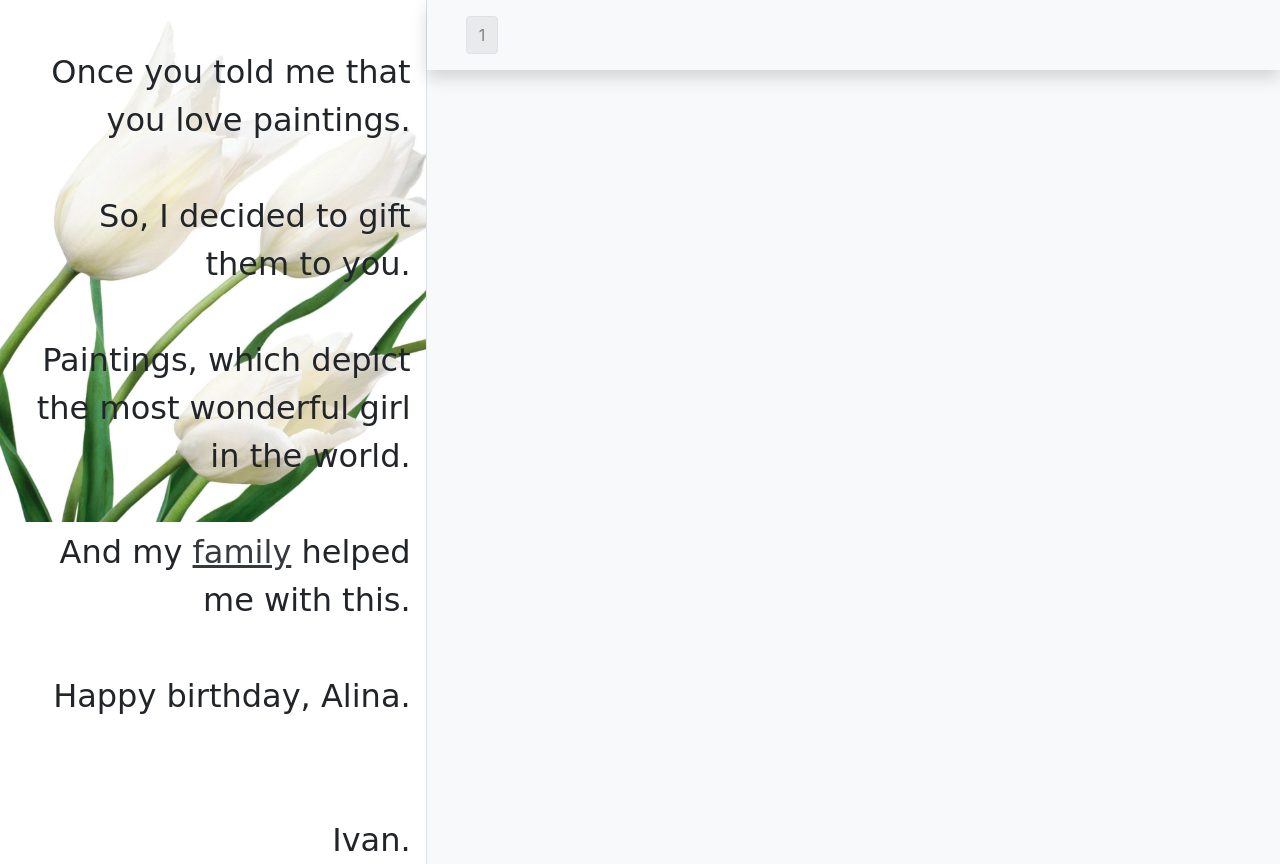
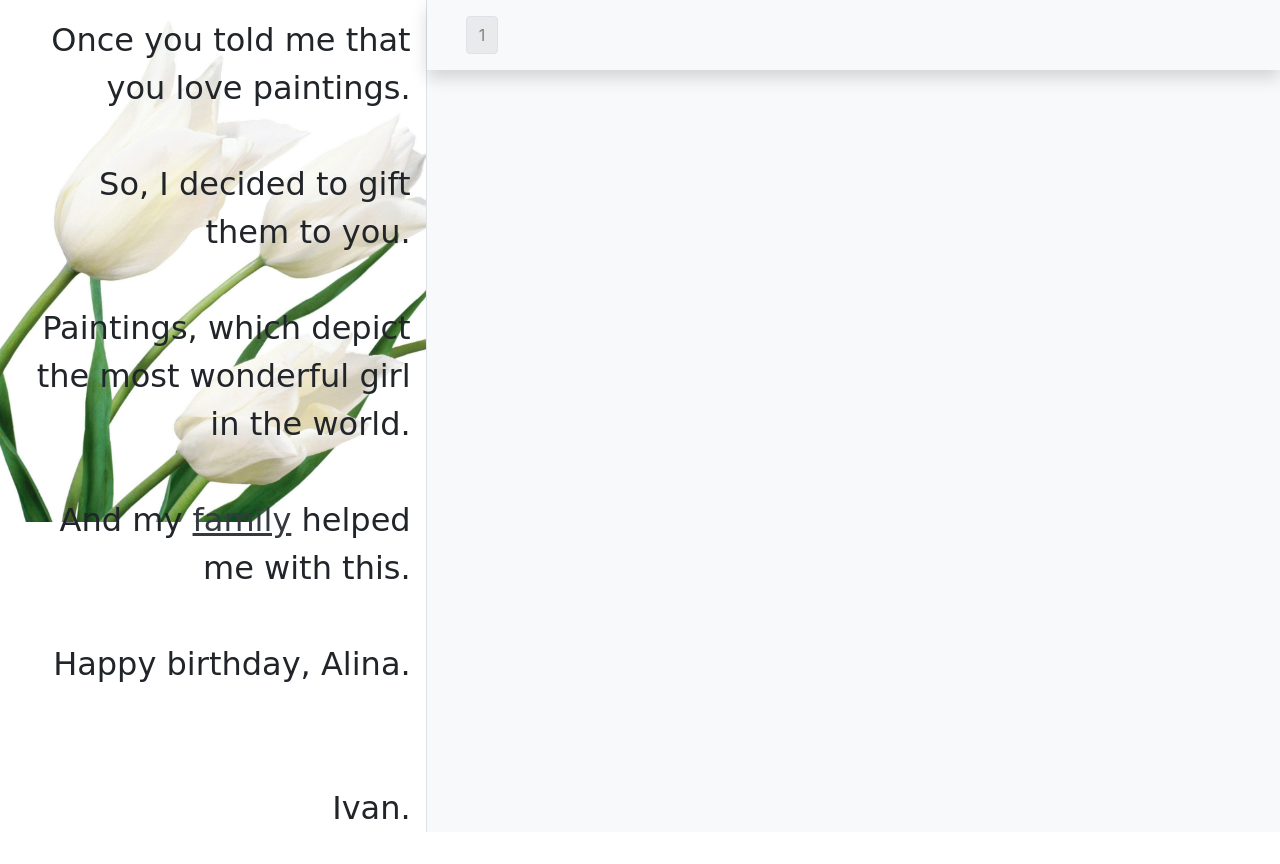
Before and after one commit to yaquake/birthday_present, a Django app: a page that uses main/templates/index.html in a window 1280 px wide. After the commit the page ends 832 px from the top, so only its background shows below. Run offline with Django 3.2, Linux system fonts and the light colour scheme; data that the repository does not hold is empty; some libraries are stand-ins or nearby versions; some web fonts are replaced.

Commit message:
Design fixes

```diff
--- a/main/templates/index.html
+++ b/main/templates/index.html
@@ -126,7 +126,7 @@
     <div class="row" style="min-height: 100%;">
         <div class="col-lg-4 border-right shadow back"
         >
-            <p class="message text-right sticky-top fixed-top pt-5">Once you told me that you love paintings.<br/><br/>
+            <p class="message text-right sticky-top fixed-top pt-3">Once you told me that you love paintings.<br/><br/>
                 So, I decided to gift them to you.<br/> <br/>Paintings, which depict the most wonderful girl<br/>in the&nbspworld.<br/> <br/>And my <a href="https://www.facebook.com/groups/Artistinnerfamily/" class="text-dark"
                                            style="text-decoration: underline;">family</a> helped me with this.<br/>
                 <br/>
```
